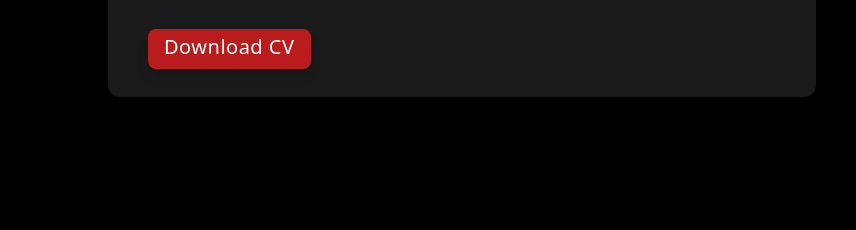
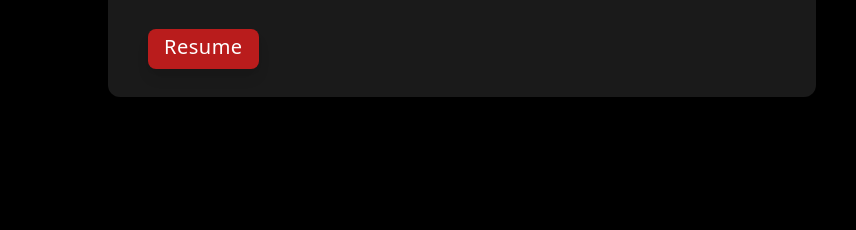
Before and after one commit to DVamsee/DVamsee.github.io, a website: page index.html in a window 1280 px wide. Shown: the part 335-565 px from the top of the page, 424-1280 px from the left. Drawn offline with nearby package versions, Linux system fonts and the light colour scheme.

Commit message:
updated resume

```diff
--- a/index.html
+++ b/index.html
@@ -67,8 +67,8 @@
                   <div class="pt-4 pb-4 backdrop-blur-md bg-black/40 sm:bg-white/10  px-2 py-2 sm:px-10 sm:py-4 rounded-xl mr-5 lg:flex-grow md:w-1/2 lg:pr-24 md:pr-16 flex flex-col md:items-start md:text-left mb-16 md:mb-0 items-center text-center">
                     <h1 id="typedeffect" class="title-font text-3xl sm:text-4xl md:text-6xl  mb-4 font-medium text-white">Hi! I'm Vamsee</h1>
                     <p class="mb-2 sm:mb-8 font-medium text-justify md:text-left text-slate-100 md:text-green-600 text-xl sm:text-2xl md:text-3xl">I am a passionate and dedicated Computer Science graduate with a strong foundation in software development,problem-solving and innovation.</p>
-                    <a href="https://drive.google.com/file/d/1M8BYa-Cipm1MNG6NtKdjNtZsbBdTlQbx/view?usp=drive_link" class="inline-flex mb-3 items-center text-xl text-white bg-red-700 border-0  pt-1 pb-2 px-4 focus:outline-none shadow-lg shadow-red-700/50 hover:bg-red-500 rounded-lg active:bg-red-600 tracking-wide mt-4 md:mt-0 ">
-                      Download CV
+                    <a href="https://drive.google.com/file/d/1M8BYa-Cipm1MNG6NtKdjNtZsbBdTlQbx/view?usp=drive_link" class="inline-flex mb-3 items-center text-xl text-white bg-red-700 border-0  pt-1 pb-2 px-4 focus:outline-none shadow-lg shadow-red-700/50 hover:bg-red-500 rounded-lg active:bg-red-600 capitalize tracking-wide mt-4 md:mt-0 ">
+                      resume
                     </a>
                   </div>
 
```
Also changed, not shown: dist/img/bvb_logo.jpg (deleted), dist/img/me1.png (deleted).
